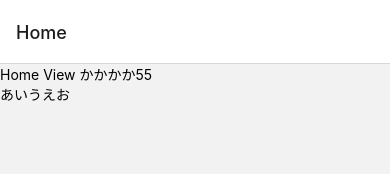
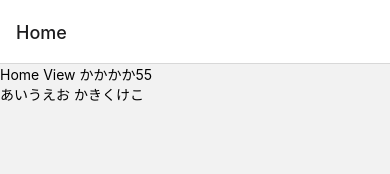
Before and after one commit to bamboooo-dev/ArtSign-ui, a React Native app: screen /Home in a window 390 px wide. Shown: the top 174 px of the page. Built offline with nearby package versions, Linux system fonts and the light colour scheme.

Commit message:
お試し

```diff
--- a/src/screens/Home.js
+++ b/src/screens/Home.js
@@ -15,6 +15,7 @@ const HomeScreen = () => {
         </Text>
         <Text>
           あいうえお
+          かきくけこ
         </Text>
       </View>
     </SafeAreaView>
```
